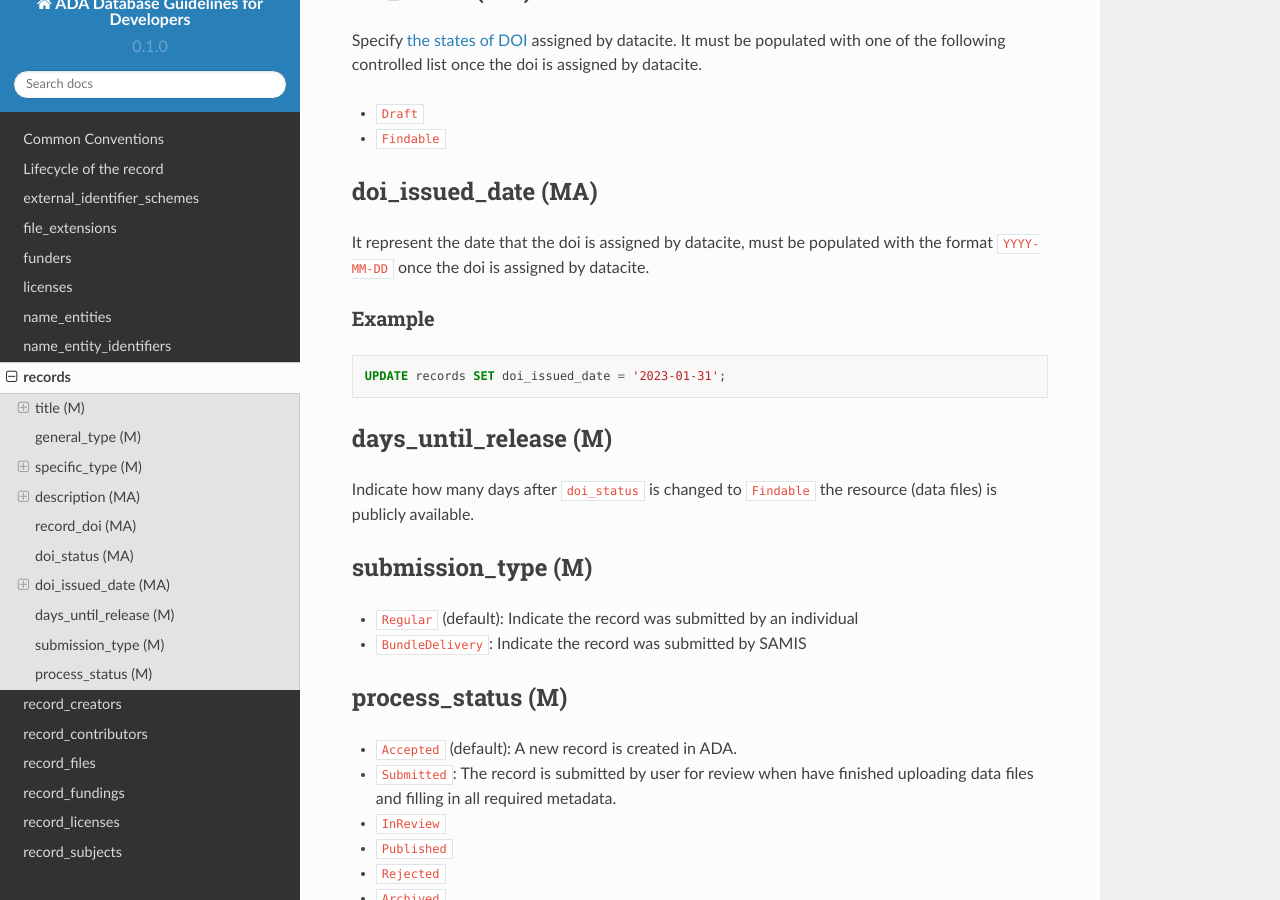
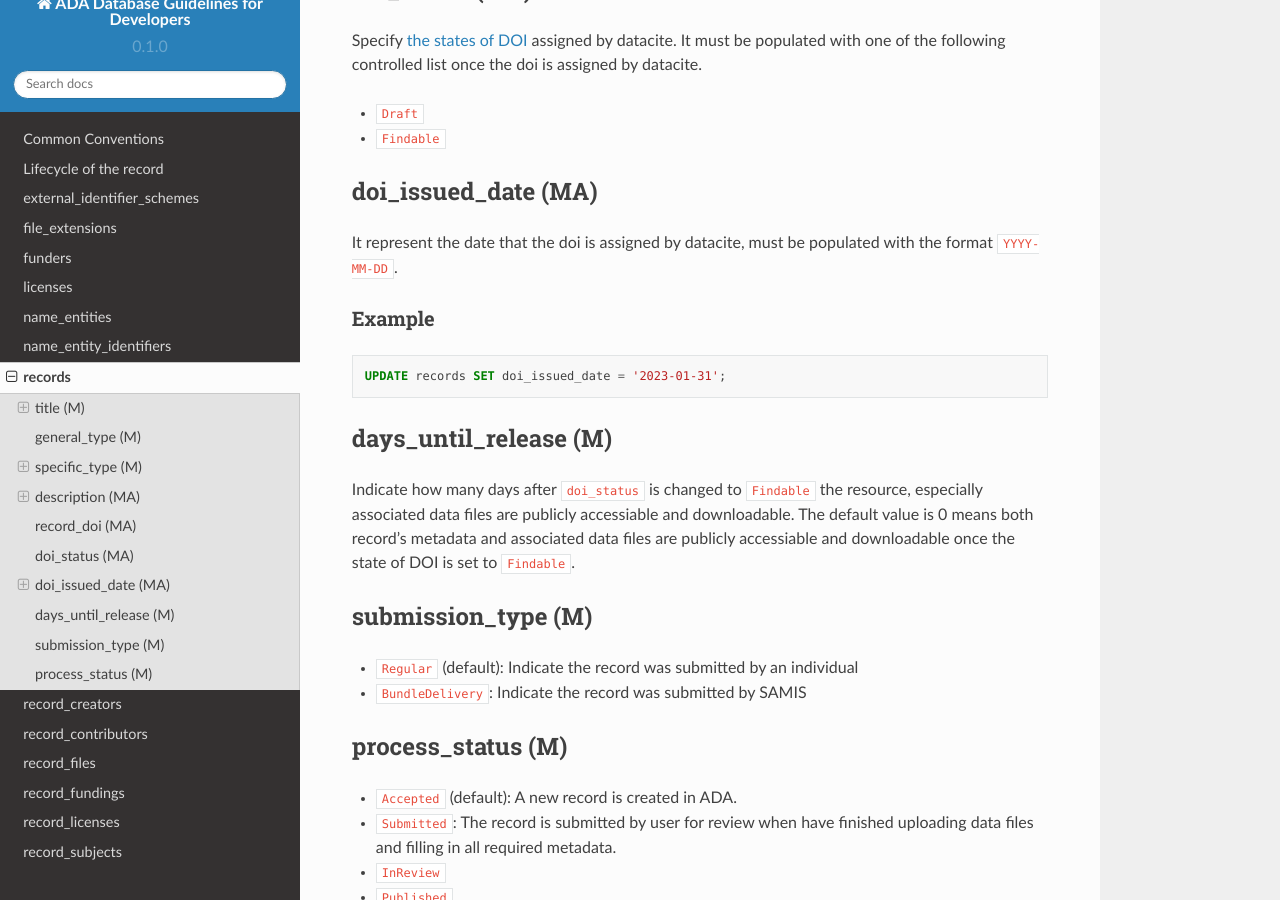
Before and after one commit to amds-ldeo/ada-db-spec, a Sphinx documentation site: the page built from docs/source/records.rst, in a window 1280 px wide and 900 px high, scrolled down 2606 px. Built offline with Sphinx 7.4.7 and the Read the Docs theme 2.0.0, drawn with Linux system fonts in a browser that asks for light colours; pages that are not in the unit, such as notebooks, are missing from menus.

Commit message:
update records.rst

```diff
--- a/docs/source/records.rst
+++ b/docs/source/records.rst
@@ -124,7 +124,7 @@ Specify `the states of DOI <https://support.datacite.org/docs/doi-states>`_ assi
 doi_issued_date (MA)
 -----------------------
 
-It represent the date that the doi is assigned by datacite, must be populated with the format ``YYYY-MM-DD`` once the doi is assigned by datacite.
+It represent the date that the doi is assigned by datacite, must be populated with the format ``YYYY-MM-DD``.
 
 Example
 ~~~~~~~
@@ -134,7 +134,7 @@ Example
 
 days_until_release (M)
 -----------------------
-Indicate how many days after ``doi_status`` is changed to ``Findable`` the resource (data files) is publicly available.
+Indicate how many days after ``doi_status`` is changed to ``Findable`` the resource, especially associated data files are publicly accessiable and downloadable. The default value is 0 means both record's metadata and associated data files are publicly accessiable and downloadable once the state of DOI is set to ``Findable``.
 
 .. _ada:submissionType:
 
```
